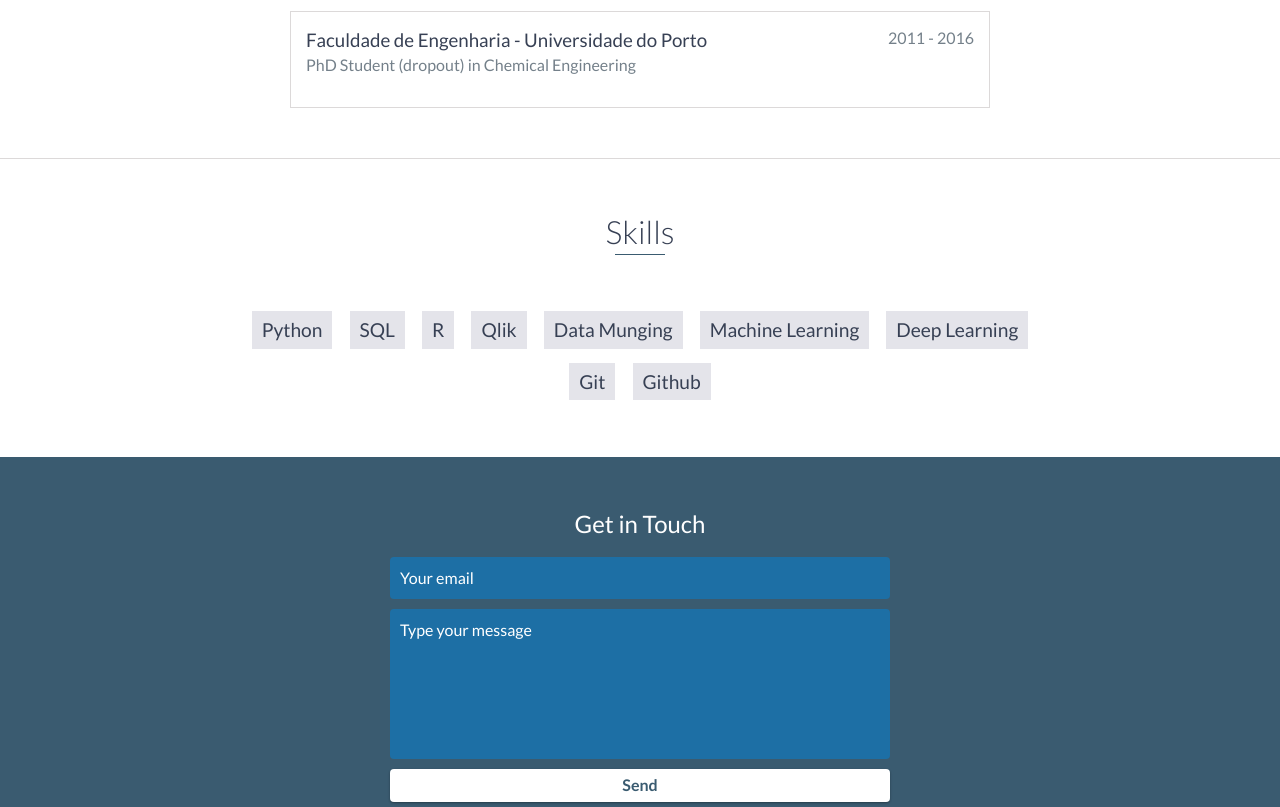
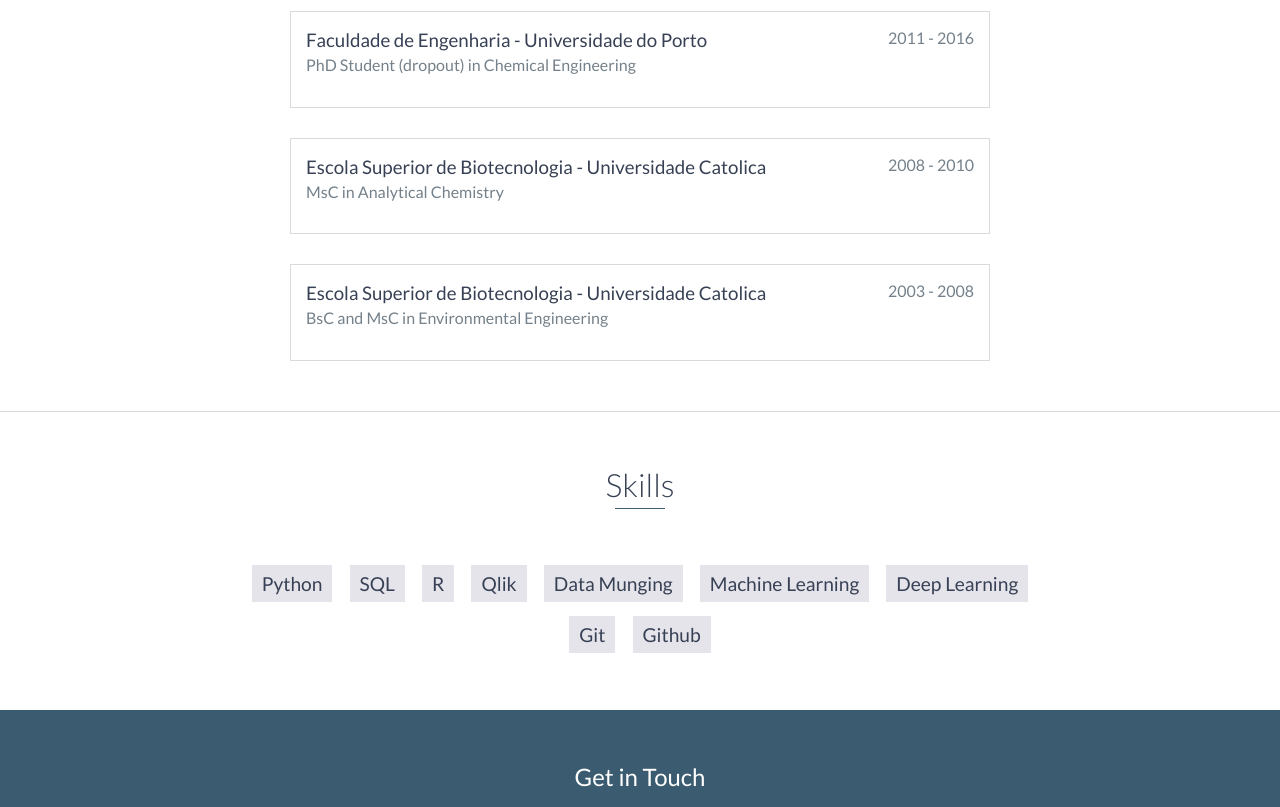
Before and after one commit to RicSegundo/RicSegundo.github.io, a website: page index.html in a window 1280 px wide. Shown: the part 2180-2987 px from the top of the page. Drawn offline with nearby package versions, Linux system fonts and the light colour scheme.

Commit message:
Update index.html

```diff
--- a/index.html
+++ b/index.html
@@ -119,9 +119,9 @@
             <h3>Propulsion Academy</h3>
             <span class="education-date">Nov 2018 - Feb 2019</span>
             <h4>Data Science Immersive - Bootcamp</h4>
-            <p>
-				Main skills acquired: Python, R, Data Munging, Statistics, Machine Learning, Data Visualization, Natural Language Processing, Deep Learning, Capstone Project
-			</p>
+            	<p>
+			Main skills acquired: Python, R, Data Munging, Statistics, Machine Learning, Data Visualization, Natural Language Processing, Deep Learning, Capstone Project
+		</p>
         </div>
         <!-- End .education-block -->
 
@@ -129,6 +129,20 @@
             <h3>Faculdade de Engenharia - Universidade do Porto</h3>
             <span class="education-date">2011 - 2016</span>
             <h4>PhD Student (dropout) in Chemical Engineering</h4>
+        </div>
+        <!-- End .education-block -->
+
+        <div class="education-block">
+            <h3>Escola Superior de Biotecnologia - Universidade Catolica</h3>
+            <span class="education-date">2008 - 2010</span>
+            <h4>MsC in Analytical Chemistry</h4>
+        </div>
+        <!-- End .education-block -->
+
+        <div class="education-block">
+            <h3>Escola Superior de Biotecnologia - Universidade Catolica</h3>
+            <span class="education-date">2003 - 2008</span>
+            <h4>BsC and MsC in Environmental Engineering</h4>
         </div>
         <!-- End .education-block -->
     </div>
```
